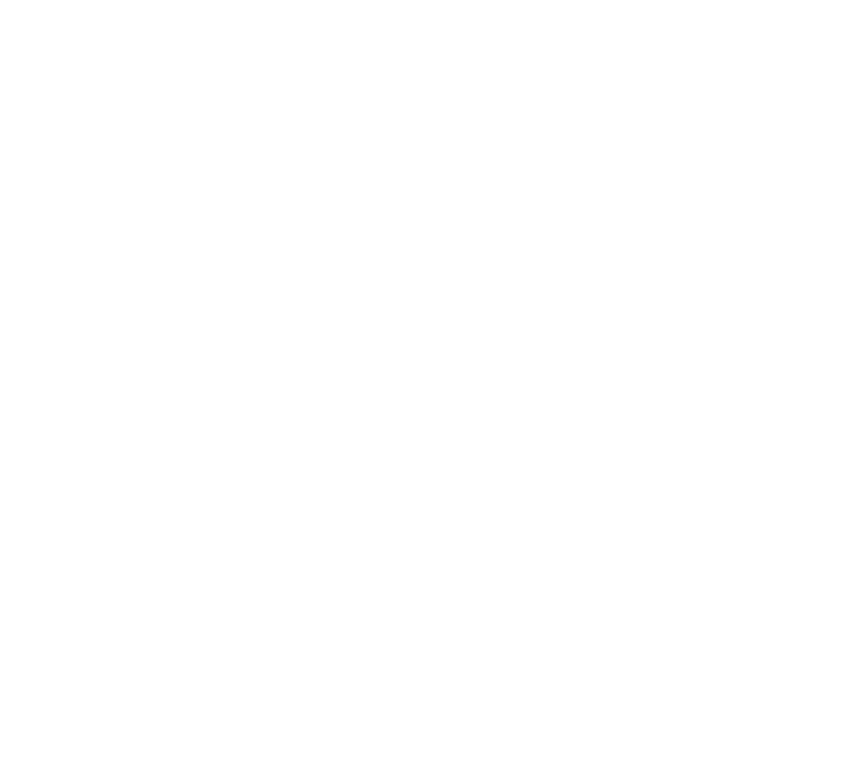
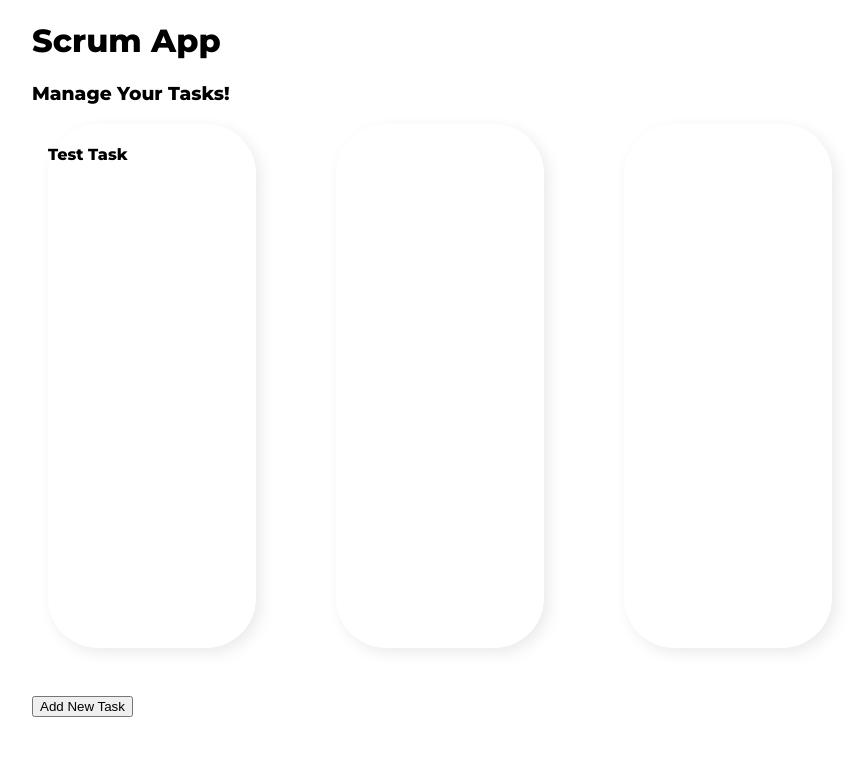
Before and after one commit to DavisLuton/Scrum-App, a plain HTML site: page index.html in a window 1280 px wide. Shown: the whole page, without its empty margins (160-1026 px from the left). Drawn offline with Linux system fonts and the light colour scheme.

Commit message:
created core elements, basic styles

```diff
--- a/index.html
+++ b/index.html
@@ -3,10 +3,36 @@
 <head>
     <meta charset="UTF-8">
     <meta name="viewport" content="width=device-width, initial-scale=1.0">
+    <link href="https://fonts.googleapis.com/css2?family=Montserrat:wght@400;600;800&display=swap" rel="stylesheet">
     <link rel="stylesheet" href="styles.css">
     <title>Scrum</title>
 </head>
-<body>
+    <div class="page-container">
+        <header class="app-header">
+            <h1 class="logo">Scrum App</h1>
+            <h3 class="sub-header">Manage Your Tasks!</h3>
+        </header>
+
+        <div class="board">
+            <div class="card task-list" id="to-do">
+                <div class="task">
+                    <h4 class="task-title">Test Task</h4>
+                    <p class="task-description"></p>
+                </div>
+            </div>
+            <div class="card task-list" id="in-progress">
+
+            </div>
+            <div class="card task-list" id="done">
+
+            </div>
+
+
+        </div>
+        <div class="app-controls">
+            <button id="new-task">Add New Task</button>
+        </div>
+    </div>
     <script src="main.js"></script>
 </body>
 </html>
--- a/styles.css
+++ b/styles.css
@@ -0,0 +1,47 @@
+body {
+    margin:0;
+    padding: 0;
+    width: 100vw;
+    height: 100vh;
+    font-family: 'Montserrat', sans-serif;
+}
+
+.page-container {
+    padding: 0 12em 0 12em;
+    height: 100%;
+    display: flex;
+    justify-content: space-around;
+    flex-direction: column;
+    background-color: FE7676;
+}
+
+.card {
+    border-radius: 50px;
+    background: #ffffff;
+    box-shadow:  5px 5px 15px #ebebeb,
+                 -5px -5px 15px #ffffff;
+}
+
+.board {
+    margin:0 1em 0 1em;
+    flex-grow: 90;
+    display: flex;
+}
+
+.task-list {
+
+    padding: 0 ;
+    flex-grow: 1;
+    flex-basis:30%;
+    margin: 0 5em 1em 0;
+}
+
+.task {
+    margin:0;
+    display: flex;
+}
+
+.app-controls {
+    flex-grow: 10;
+    margin: 2em 0 2em 0
+}
```
